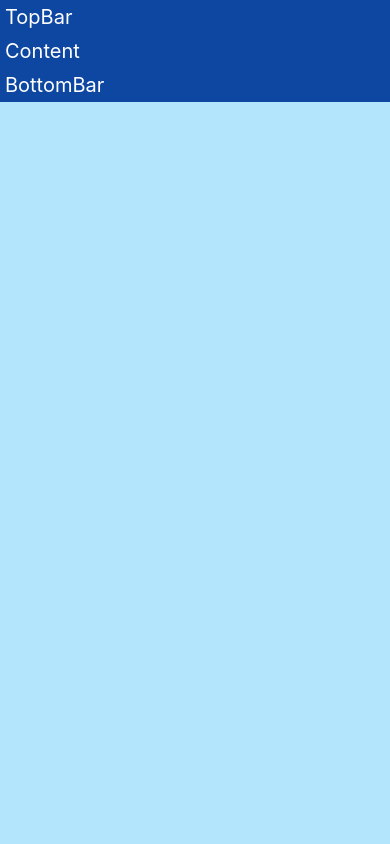
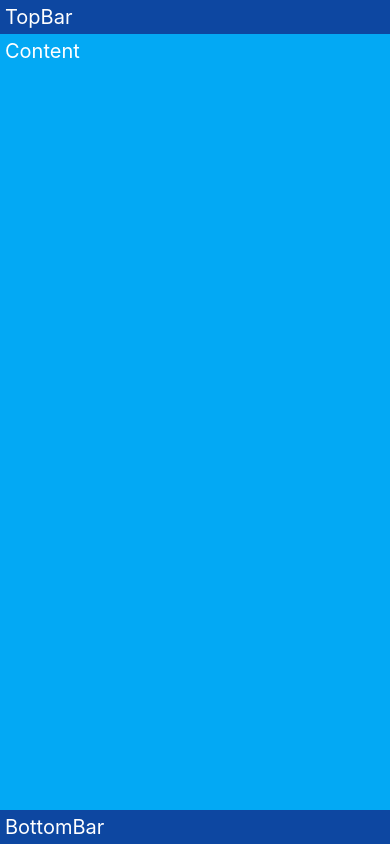
Before and after one commit to kmebin/MobileSoftware, a React Native app in the folder Lecture/: screen / in a window 390 px wide. Built offline with nearby package versions, Linux system fonts and the light colour scheme.

Commit message:
[chore] content 뷰에 flex 속성 추가

```diff
--- a/Lecture/src/screens/Content.tsx
+++ b/Lecture/src/screens/Content.tsx
@@ -12,7 +12,7 @@ const Content = () => {
 };
 
 const styles = StyleSheet.create({
-  view: {padding: 5, backgroundColor: Colors.blue900},
+  view: {flex: 1, padding: 5, backgroundColor: Colors.lightBlue500}, // height: '100%'와 차이
   text: {fontSize: 20, color: 'white'},
 });
 export default Content;
```
Also changed, not shown: 1 other file (tests, documents, lock files or other folders).
